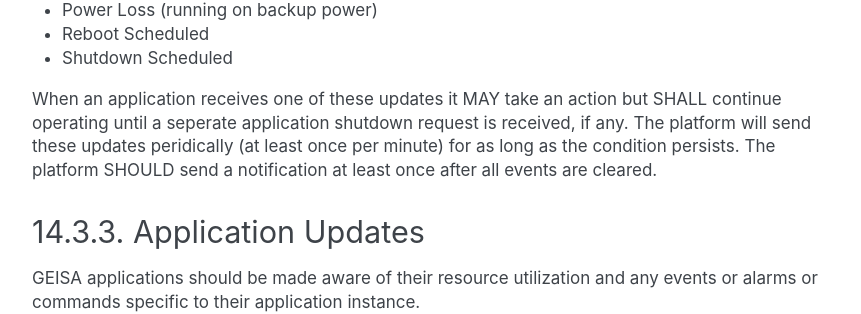
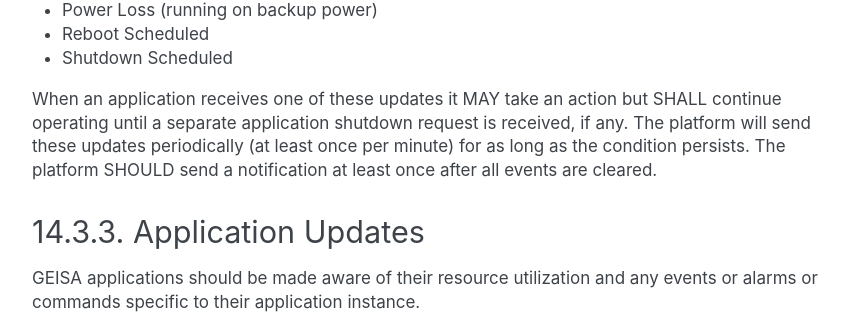
Before and after one commit to geisa/specification, a Sphinx documentation site: the page built from source/api/status.rst, in a window 1280 px wide and 900 px high, scrolled down 774 px. Shown: the part 171-485 px from the top of the window, without its empty margins (258-1119 px from the left). Built offline with Sphinx 7.4.7, drawn with Linux system fonts in a browser that asks for light colours; the version number could not be read and is left out.

Commit message:
Update status.rst
Fixed some typos

Signed-off-by: Michael Garrison Stuber <michael@selkirkinsights.com>

```diff
--- a/source/api/status.rst
+++ b/source/api/status.rst
@@ -44,7 +44,7 @@
 - Reboot Scheduled
 - Shutdown Scheduled
 
-When an application receives one of these updates it MAY take an action but SHALL continue operating until a seperate application shutdown request is received, if any.  The platform will send these updates peridically (at least once per minute) for as long as the condition persists.  The platform SHOULD send a notification at least once after all events are cleared.
+When an application receives one of these updates it MAY take an action but SHALL continue operating until a separate application shutdown request is received, if any.  The platform will send these updates periodically (at least once per minute) for as long as the condition persists.  The platform SHOULD send a notification at least once after all events are cleared.
 
 
 Application Updates
```
